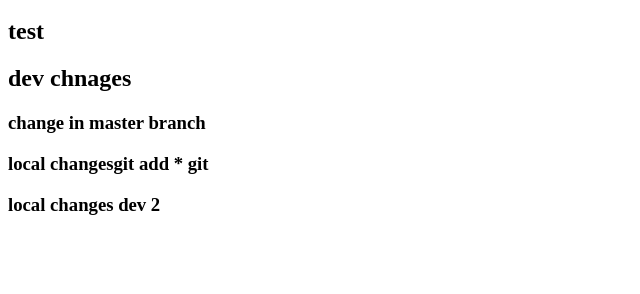
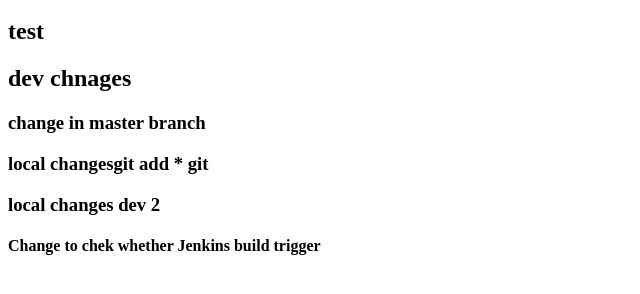
Before and after one commit to VikTotare/VTrepo1, a plain HTML site: page index.html in a window 1280 px wide. Shown: the part 48-342 px from the top of the page, without its empty margins (0-640 px from the left). Drawn offline with Linux system fonts and the light colour scheme.

Commit message:
New changes

```diff
--- a/index.html
+++ b/index.html
@@ -5,3 +5,4 @@
         <h3>local changesgit add *
         git</h3>
          <h3> local changes dev 2 </h3>
+<h4>Change to chek whether Jenkins build trigger</h4>
```
